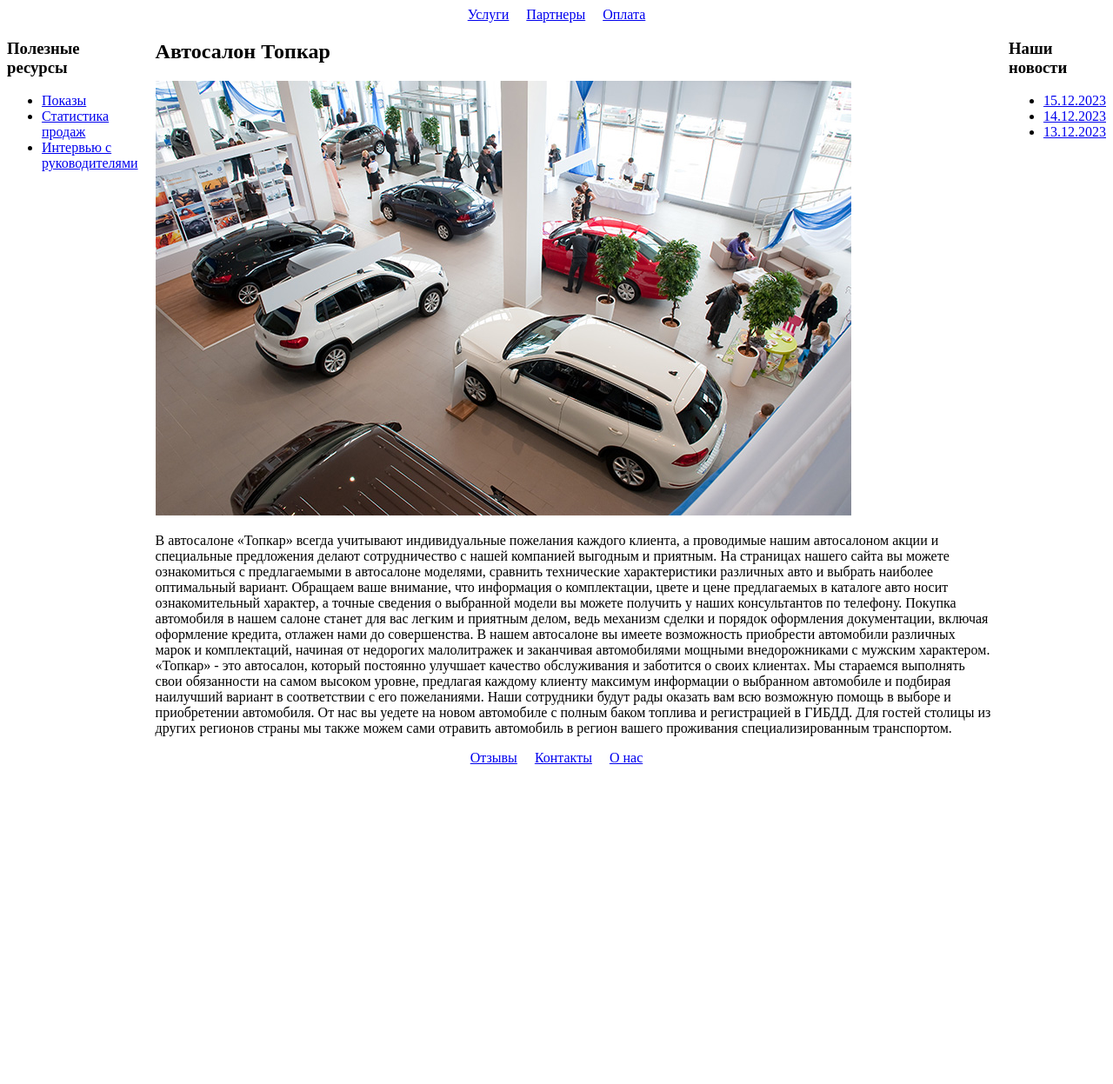
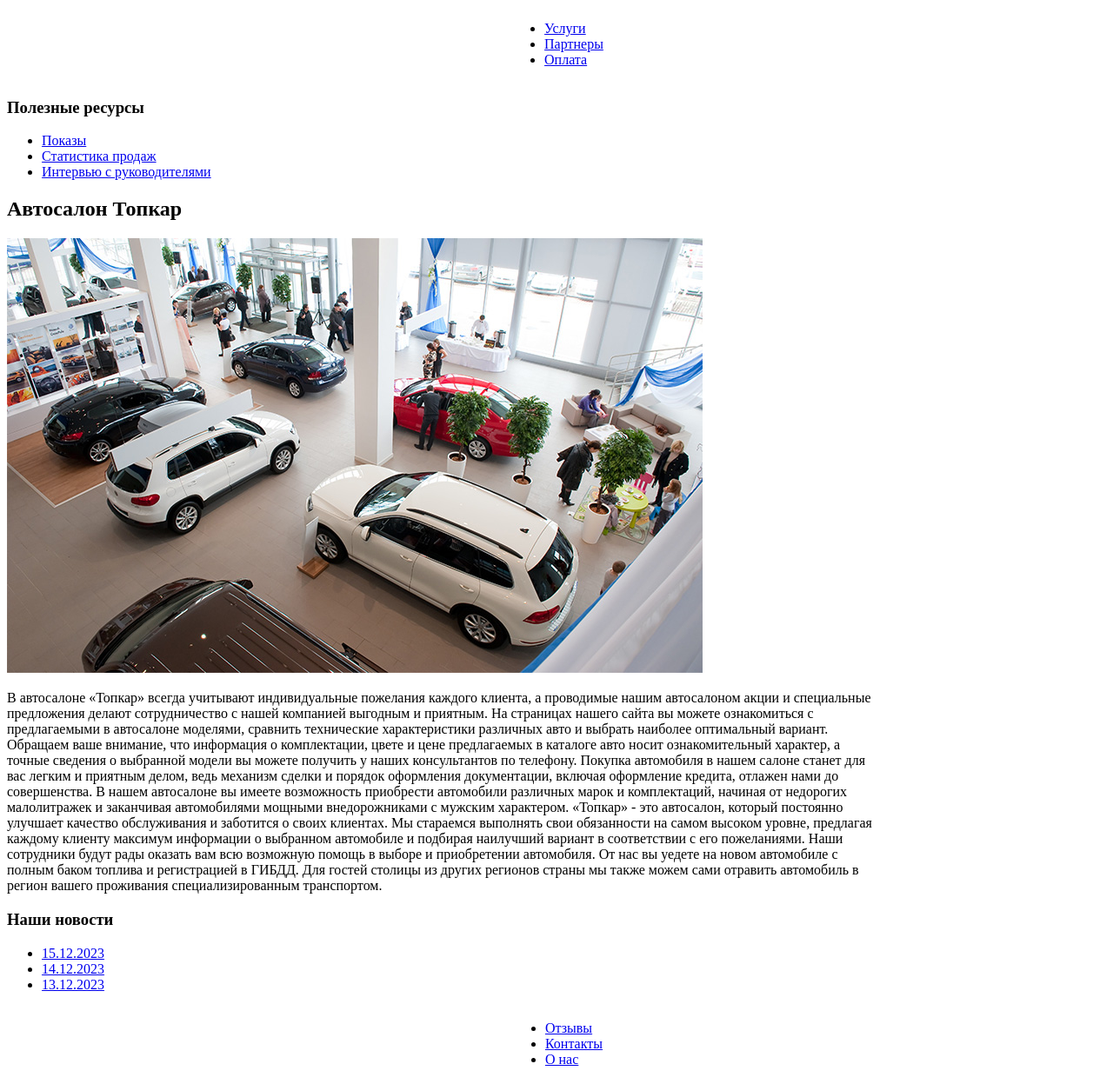
Before and after one commit to Artyom445work/otus-three-column-layout, a website built with webpack: page src/index.html in a window 1280 px wide. Shown: the whole page at 87% size. Before the commit the page ends 889 px from the top, so only its background shows below. Built offline with nearby package versions, Linux system fonts and the light colour scheme.

Commit message:
mr fixes

```diff
--- a/src/index.html
+++ b/src/index.html
@@ -9,20 +9,24 @@
   </head>
   <body>
     <header>
-      <div class="header-wrapper">
-        <a href="#">Услуги</a>
-        <a href="#">Партнеры</a>
-        <a href="#">Оплата</a>
-      </div>
+      <nav class="header-wrapper">
+        <ul>
+          <li><a href="#">Услуги</a></li>
+          <li><a href="#">Партнеры</a></li>
+          <li><a href="#">Оплата</a></li>
+        </ul>
+      </nav>
     </header>
     <main class="content">
       <section class="left-section">
         <h3>Полезные ресурсы</h3>
-        <ul class="useful-resources">
-          <li><a href="#">Показы</a></li>
-          <li><a href="#">Статистика продаж</a></li>
-          <li><a href="#">Интервью с руководителями</a></li>
-        </ul>
+        <nav>
+          <ul class="useful-resources">
+            <li><a href="#">Показы</a></li>
+            <li><a href="#">Статистика продаж</a></li>
+            <li><a href="#">Интервью с руководителями</a></li>
+          </ul>
+        </nav>
       </section>
       <section class="middle-section">
         <h1 class="main-title">Автосалон Топкар</h1>
@@ -69,11 +73,13 @@
       </section>
     </main>
     <footer>
-      <div class="footer-wrapper">
-        <a href="#">Отзывы</a>
-        <a href="#">Контакты</a>
-        <a href="#">О нас</a>
-      </div>
+      <nav class="footer-wrapper">
+        <ul>
+          <li><a href="#">Отзывы</a></li>
+          <li><a href="#">Контакты</a></li>
+          <li><a href="#">О нас</a></li>
+        </ul>
+      </nav>
     </footer>
   </body>
 </html>
--- a/src/styles/style.css
+++ b/src/styles/style.css
@@ -13,12 +13,6 @@
   margin-right: auto;
 }
 
-.content {
-  display: flex;
-  justify-content: center;
-  gap: 20px;
-}
-
 .middle-section {
   max-width: 1000px;
 }
```
Also changed, not shown: .github/workflows/deploy-gh-pages.yml.
